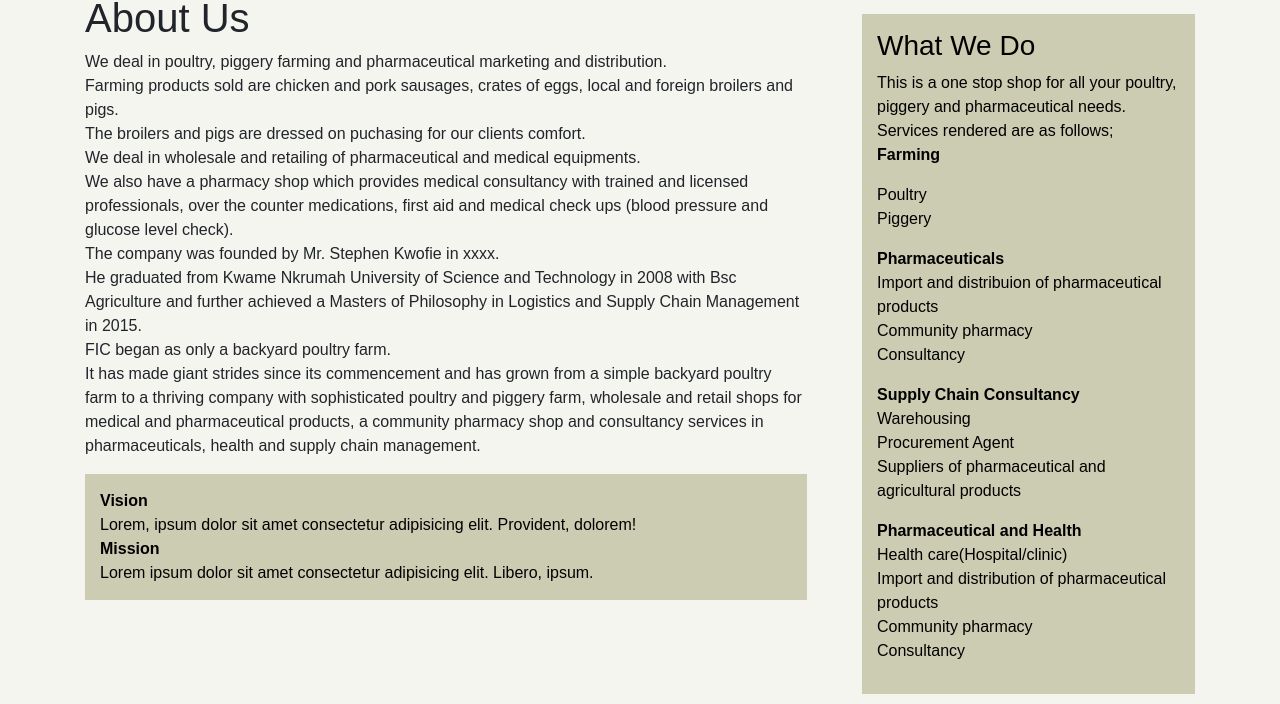
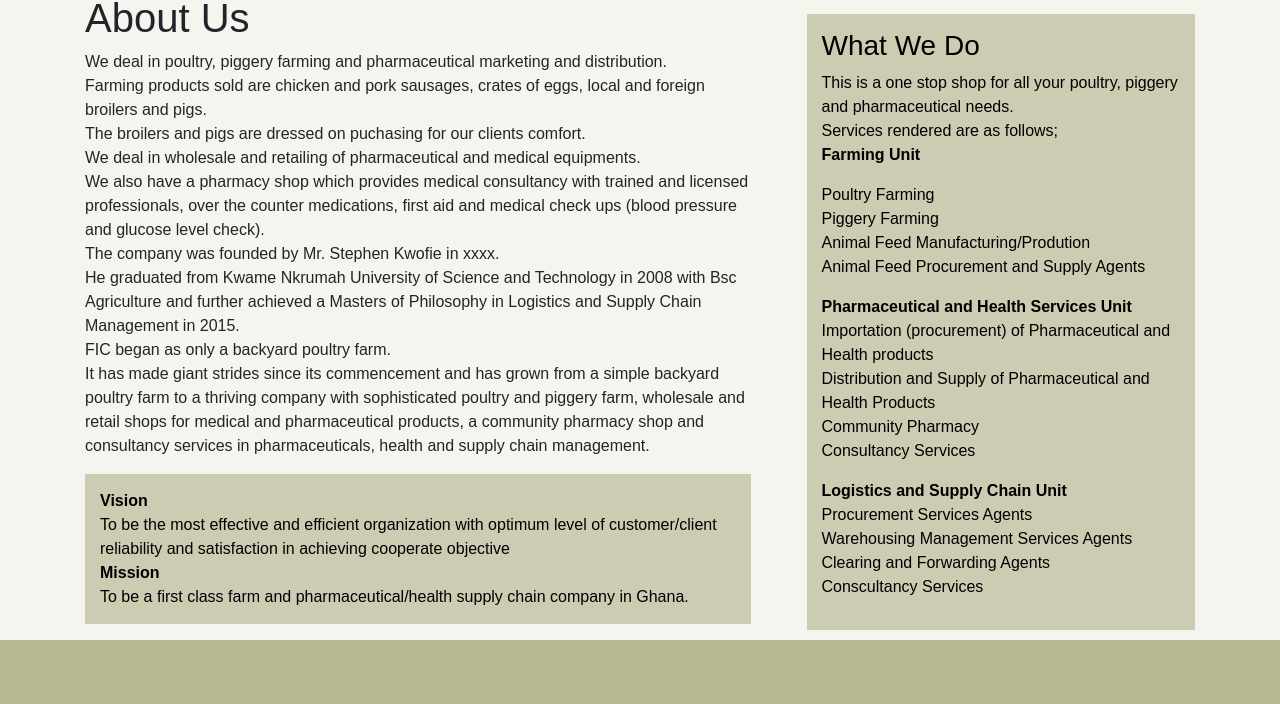
Before and after one commit to Henry-Kwofie/FaithIdeas, a plain HTML site: page about.html in a window 1280 px wide. Shown: the part 1452-2156 px from the top of the page. Drawn offline with nearby package versions, Linux system fonts and the light colour scheme.

Commit message:
first set

```diff
--- a/about.html
+++ b/about.html
@@ -49,7 +49,7 @@
 <section id="showcase">
      <div class="container-fluid">
          <div class="wrapper">
-        <h1 class="display-4 text-capitalize">for all your quality goods &services</h1>
+        <h1 class="display-4 text-capitalize">for all your quality goods & services</h1>
          <button class="btn text-uppercase bg-light my-3 mr-3 join-us-btn top left 50%"><a href="product.html" class="text-dark"><i class="fas fa-users"></i>Explore</a></button>
         </div>
      </div>
@@ -96,10 +96,10 @@ section id="about">
 
           </p>
           <p class="dark">   <strong>Vision</strong><br/>
-            Lorem, ipsum dolor sit amet consectetur adipisicing elit. Provident, dolorem!
+            To be the most effective and efficient organization with optimum level of customer/client reliability and satisfaction in achieving cooperate objective
             <br/>
             <strong>Mission</strong><br/>
-            Lorem ipsum dolor sit amet consectetur adipisicing elit. Libero, ipsum.
+            To be a first class farm and pharmaceutical/health supply chain company in Ghana.
             <br/>
 
 
@@ -114,28 +114,28 @@ section id="about">
               <h3>What We Do</h3>
               <p>This is a one stop shop for all your poultry, piggery and pharmaceutical needs.<br/>
               Services rendered are as follows;<br/>
-            <strong>Farming</strong>
+            <strong>Farming Unit</strong>
           <ul>
-            <li>Poultry</li>
-            <li>Piggery</li>
+            <li>Poultry Farming</li>
+            <li>Piggery Farming</li>
+            <li>Animal Feed Manufacturing/Prodution</li>
+            <li>Animal Feed Procurement and Supply Agents</li>
           </ul>
-          <strong>Pharmaceuticals</strong>
+          <strong>Pharmaceutical and Health Services Unit</strong>
           <ul>
-            <li>Import and distribuion of pharmaceutical products</li>
-            <li>Community pharmacy</li>
-            <li>Consultancy</li>
+            <li>Importation (procurement) of Pharmaceutical and Health products</li>
+            <li>Distribution and Supply of Pharmaceutical and Health Products</li>
+            <li>Community Pharmacy</li>
+            <li>Consultancy Services</li>
           </ul>
-          <strong>Supply Chain Consultancy</strong>
+          <strong>Logistics and Supply Chain Unit</strong>
           <ul>
-            <li>Warehousing</li>
-            <li>Procurement Agent</li>
-            <li>Suppliers of pharmaceutical and agricultural products</li>
+            <li>Procurement Services Agents</li>
+            <li>Warehousing Management Services Agents</li>
+            <li>Clearing and Forwarding Agents</li>
+            <li>Conscultancy Services</li>
           </ul>
-          <strong>Pharmaceutical and Health</strong>
-          <li>Health care(Hospital/clinic)</li>
-          <li>Import and distribution of pharmaceutical products</li>
-          <li>Community pharmacy</li>
-          <li>Consultancy</li>
+
 
 
 
@@ -188,5 +188,5 @@ section id="about">
 
 
 </body>
-
+s
 </html>
--- a/css/style.css
+++ b/css/style.css
@@ -113,13 +113,13 @@ footer{
 
 aside#sidebar{
     float: right;
-    width: 30%;
+    width: 35%;
     margin-top: 10px;
 }
 
 article#main-col{
     float: left;
-    width: 65%;
+    width: 60%;
 }
 
 /* services code */
```
